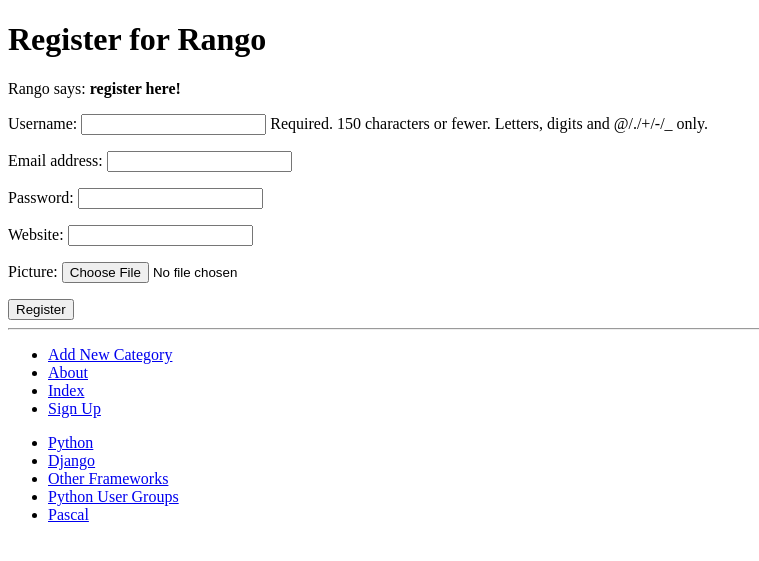
After one commit to aisd9561/tango_with_django_project, a Django app: page /rango/register/ in a window 1280 px wide. The commit adds this page. Shown: the top 561 px of the page, without its empty margins (0-759 px from the left). Run offline with Django 3.2, Linux system fonts and the light colour scheme; data comes from the database, SQL or seed files in the repository; both versions use the stored data as it was after the commit.

Commit message:
Chapter 9.6

```diff
--- a/rango/admin.py
+++ b/rango/admin.py
@@ -1,5 +1,6 @@
 from django.contrib import admin
 from rango.models import Category, Page
+from rango.models import UserProfile
 
 class CategoryAdmin(admin.ModelAdmin):
     prepopulated_fields = {'slug': ('name',)}
@@ -10,3 +11,4 @@ class PageAdmin(admin.ModelAdmin):
 # Register your models here.
 admin.site.register(Category, CategoryAdmin)
 admin.site.register(Page, PageAdmin)
+admin.site.register(UserProfile)
--- a/rango/forms.py
+++ b/rango/forms.py
@@ -1,5 +1,6 @@
 from django import forms
-from rango.models import Page, Category
+from django.contrib.auth.models import User
+from rango.models import Page, Category, UserProfile
 
 class CategoryForm(forms.ModelForm):
     name = forms.CharField(max_length=Category.max_length, help_text="Please enter the category name.")
@@ -34,3 +35,25 @@ class PageForm(forms.ModelForm):
         # Provide an association between the ModelForm and a model
         model = Page
         exclude = ('category',) # or fields = ('title', 'url', 'views')
+
+class UserForm(forms.ModelForm):
+
+    password = forms.CharField(widget=forms.PasswordInput())
+
+
+
+    class Meta:
+
+        model = User
+
+        fields = ('username', 'email', 'password')
+
+
+
+class UserProfileForm(forms.ModelForm):
+
+    class Meta:
+
+        model = UserProfile
+
+        fields = ('website', 'picture')
--- a/rango/models.py
+++ b/rango/models.py
@@ -1,5 +1,6 @@
 from django.db import models
 from django.template.defaultfilters import slugify
+from django.contrib.auth.models import User
 
 # Create your models here.
 class Category(models.Model):
@@ -29,3 +30,26 @@ class Page(models.Model):
 
     def __str__(self):
         return self.title
+
+
+class UserProfile(models.Model):
+
+    # This line is required. Links UserProfile to a User model instance.
+
+    user = models.OneToOneField(User)
+
+
+
+    # The additional attributes we wish to include
+
+    website = models.URLField(blank=True)
+
+    picture = models.ImageField(upload_to='profile_images', blank=True)
+
+
+
+    # Override the __unicode__() method to return out something meaningful!
+
+    def __str__(self):
+
+        return self.user.username
--- a/rango/urls.py
+++ b/rango/urls.py
@@ -7,4 +7,6 @@ urlpatterns = [
     url(r'^add_category/$', views.add_category, name='add_category'),
     url(r'^category/(?P<category_name_slug>[\w\-]+)/$', views.show_category, name='show_category'),
     url(r'^category/(?P<category_name_slug>[\w\-]+)/add_page/$', views.add_page, name='add_page'),
+    url(r'^register/$', views.register, name='register'),
+
 ]
--- a/rango/views.py
+++ b/rango/views.py
@@ -4,6 +4,7 @@ from rango.models import Category
 from rango.models import Page
 from rango.forms import CategoryForm
 from rango.forms import PageForm
+from rango.forms import UserForm, UserProfileForm
 
 def index(request):
     # Query the database for a list of ALL categories currently stored.
@@ -96,3 +97,118 @@ def add_page(request, category_name_slug):
 
     context_dict = {'form': form, 'category': category}
     return render(request, 'rango/add_page.html', context_dict)
+
+
+def register(request):
+
+    # A boolean value for telling the template
+
+    # whether the registration was successful.
+
+    # Set to False initially. Code changes value to
+
+    # True when registration succeeds.\
+
+    registered = False
+
+
+
+    # If it's a HTTP POST, we're interested in processing form data.
+
+    if request.method == 'POST':
+
+        # Attempt to grab information from the raw form information.
+
+        # Note that we make use of both UserForm and UserProfileForm.
+
+        user_form = UserForm(data=request.POST)
+
+        profile_form = UserProfileForm(data=request.POST)
+
+
+
+        # If the two forms are valid...
+
+        if user_form.is_valid() and profile_form.is_valid():
+
+            # Save the user's form data to the database.
+
+            user = user_form.save()
+
+
+
+            # Now we hash the password with the set_password method.
+
+            # Once hashed, we can update the user object.
+
+            user.set_password(user.password)
+
+            user.save()
+
+
+
+            # Now sort out the UserProfile instance.
+
+            # Since we need to set the user attribute ourselves,
+
+            # we set commit=False. This delays saving the model
+
+            # until we're ready to avoid integrity problems.
+
+            profile = profile_form.save(commit=False)
+
+            profile.user = user
+
+
+
+            # Did the user provide a profile picture?
+
+            # If so, we need to get it from the input form and
+
+            # put it in the UserProfile model.
+
+            if 'picture' in request.FILES:
+
+                profile.picture = request.FILES['picture']
+
+
+
+            # Now we save the UserProfile model instance.
+
+            profile.save()
+
+
+
+            # Update our variable to indicate that the template
+
+            # registration was successful.
+
+            registered = True
+
+        else:
+
+            # Invalid form or forms - mistakes or something else?
+
+            # Print problems to the terminal.
+
+            print(user_form.errors, profile_form.errors)
+
+    else:
+
+        # Not a HTTP POST, so we render our form using two ModelForm instances.
+
+        # These forms will be blank, ready for user input.
+
+        user_form = UserForm()
+
+        profile_form = UserProfileForm()
+
+
+
+    # Render the template depending on the context.
+
+    return render(request, 'rango/register.html', {'user_form': user_form,
+
+                                                   'profile_form': profile_form,
+
+                                                   'registered': registered})
--- a/templates/rango/base.html
+++ b/templates/rango/base.html
@@ -22,6 +22,7 @@
                 <li><a href="{% url 'add_category' %}">Add New Category</a></li>
                 <li><a href="{% url 'about' %}">About</a></li>
                 <li><a href="{% url 'index' %}">Index</a></li>
+                <li><a href="{% url 'register' %}">Sign Up</a></li>
             </ul>
         </div>
         <div>
--- /dev/null
+++ b/templates/rango/register.html
@@ -0,0 +1,51 @@
+{% extends 'rango/base.html' %}
+
+{% load staticfiles %}
+
+
+
+{% block title_block %}
+
+    Register
+
+{% endblock %}
+
+
+
+{% block body_block %}
+
+    <h1>Register for Rango</h1>
+
+    {% if registered %}
+
+        Rango says: <strong>thank you for registering!</strong>
+
+        <a href="{% url 'index' %}">Return to the homepage.</a>
+
+    {% else %}
+
+        Rango says: <strong>register here!</strong><br />
+
+        <form id="user_form" method="post" action="{% url 'register' %}" enctype="multipart/form-data">
+
+            {% csrf_token %}
+
+
+
+            <!-- Display each form -->
+
+            {{ user_form.as_p }}
+
+            {{ profile_form.as_p }}
+
+
+
+            <!-- Provide a button to click to submit the form -->
+
+            <input type="submit" name="submit" value="Register" />
+
+        </form>
+
+    {% endif %}
+
+{% endblock %}
```
Also changed, not shown: tango_with_django_project/settings.py (+14 -0 lines), db.sqlite3, media/profile_images/Picture2.jpg (added), rango/migrations/0005_userprofile.py (added).
